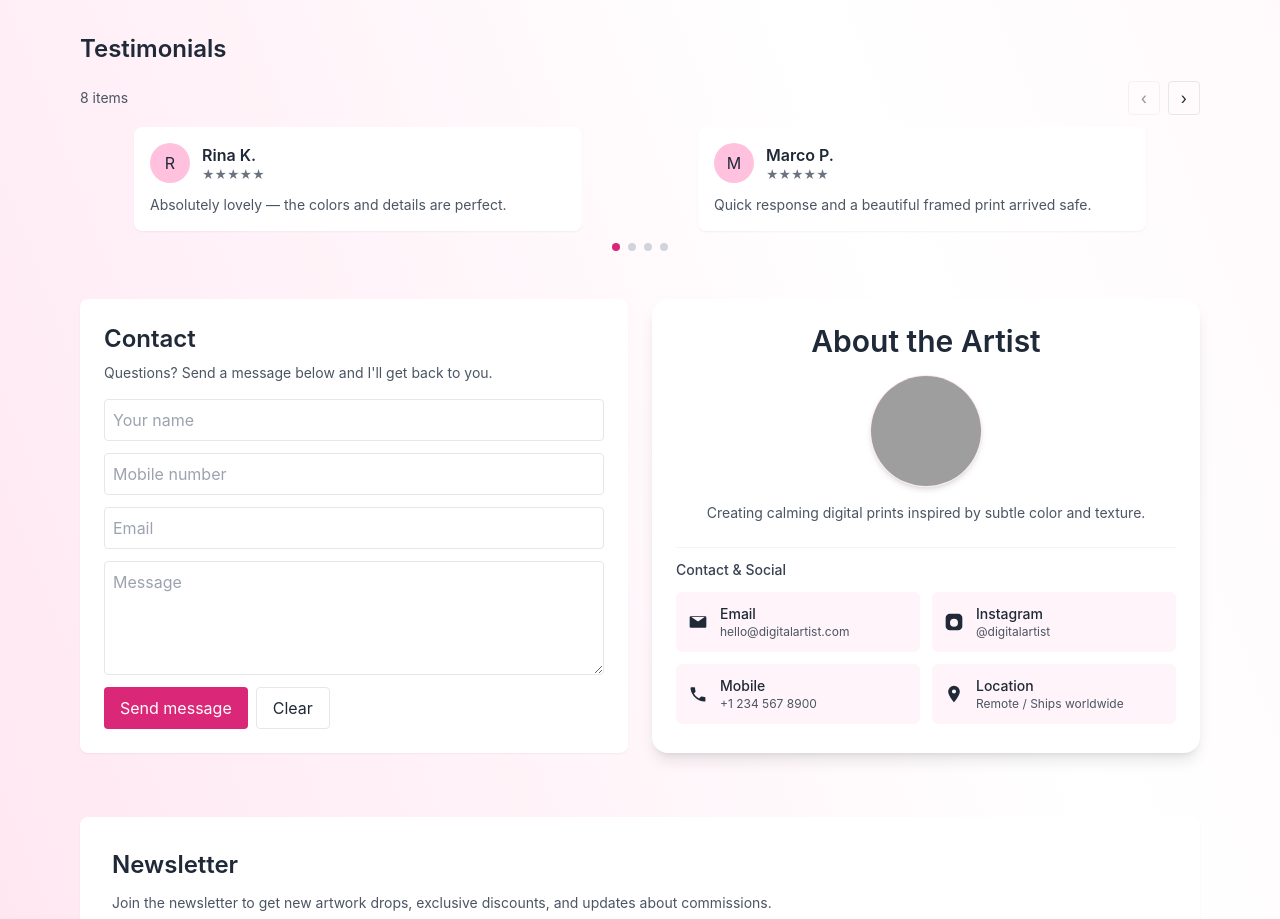
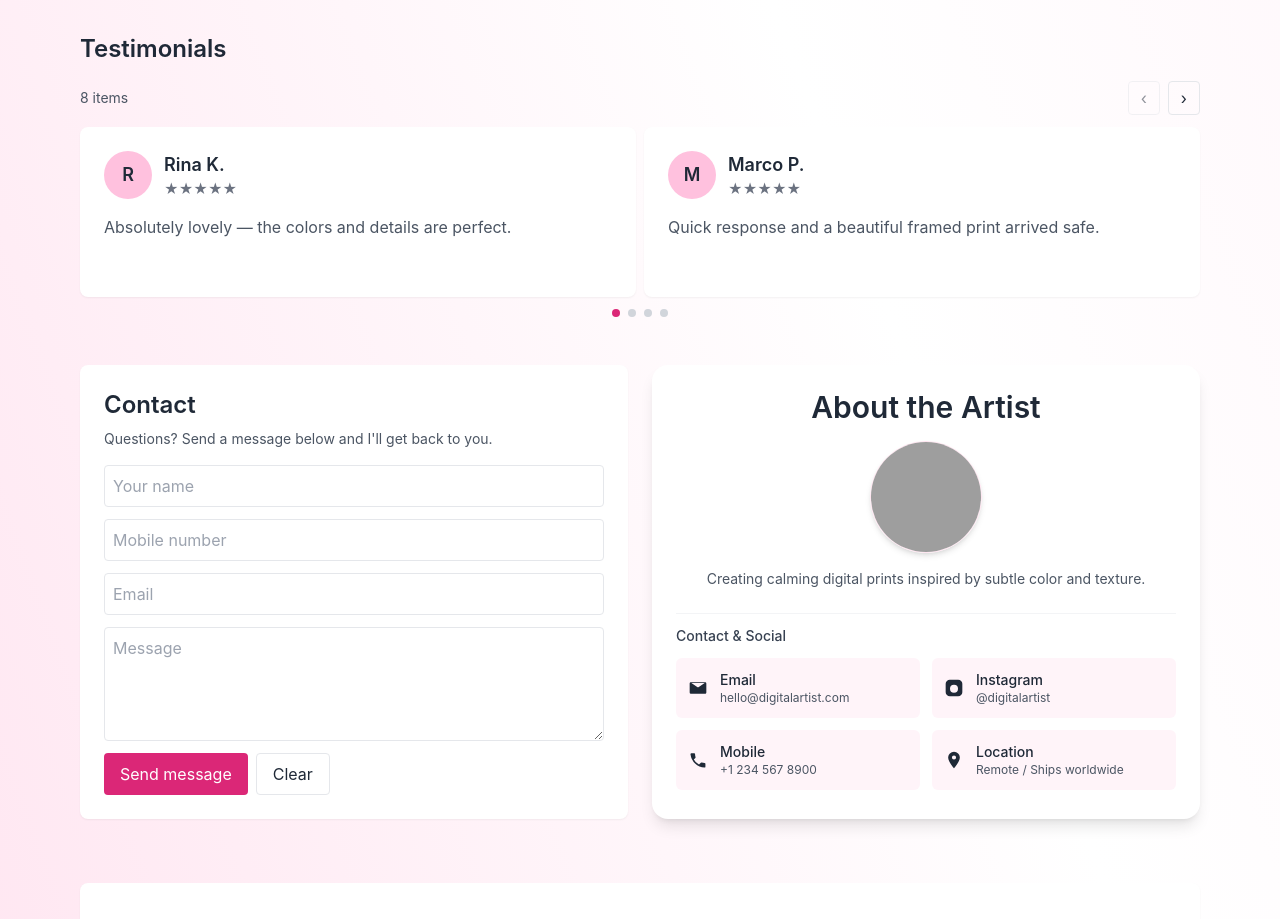
Before and after one commit to yogi7302/MyApp, a React (Vite) app: page / in a window 1280 px wide. Shown: the part 2040-2959 px from the top of the page. Built offline with nearby package versions, Linux system fonts and the light colour scheme; grey boxes are pictures that could not be loaded.

Commit message:
Update App.jsx

```diff
--- a/src/App.jsx
+++ b/src/App.jsx
@@ -506,19 +506,19 @@ export default function App() {
           <Carousel
             items={testimonials}
             itemRenderer={(t) => (
-              <div key={t.id} className="bg-white p-4 rounded-lg shadow-sm max-w-md mx-auto">
+              <div key={t.id} className="bg-white p-6 rounded-lg shadow-sm w-full mx-auto" style={{ minHeight: "170px" }}>
                 <div className="flex items-center gap-3">
-                  <div className="w-10 h-10 bg-pink-100 rounded-full flex items-center justify-center">
+                  <div className="w-12 h-12 bg-pink-100 rounded-full flex items-center justify-center text-lg font-semibold">
                     {t.name[0]}
                   </div>
 
                   <div>
-                    <div className="font-semibold">{t.name}</div>
-                    <div className="text-xs text-gray-500">{"★".repeat(t.rating)}</div>
+                    <div className="font-semibold text-lg">{t.name}</div>
+                    <div className="text-sm text-gray-500">{"★".repeat(t.rating)}</div>
                   </div>
                 </div>
 
-                <p className="mt-3 text-sm text-gray-600">{t.text}</p>
+                <p className="mt-4 text-base text-gray-600">{t.text}</p>
               </div>
             )}
             perPage={{ base: 1, md: 2 }}
```
